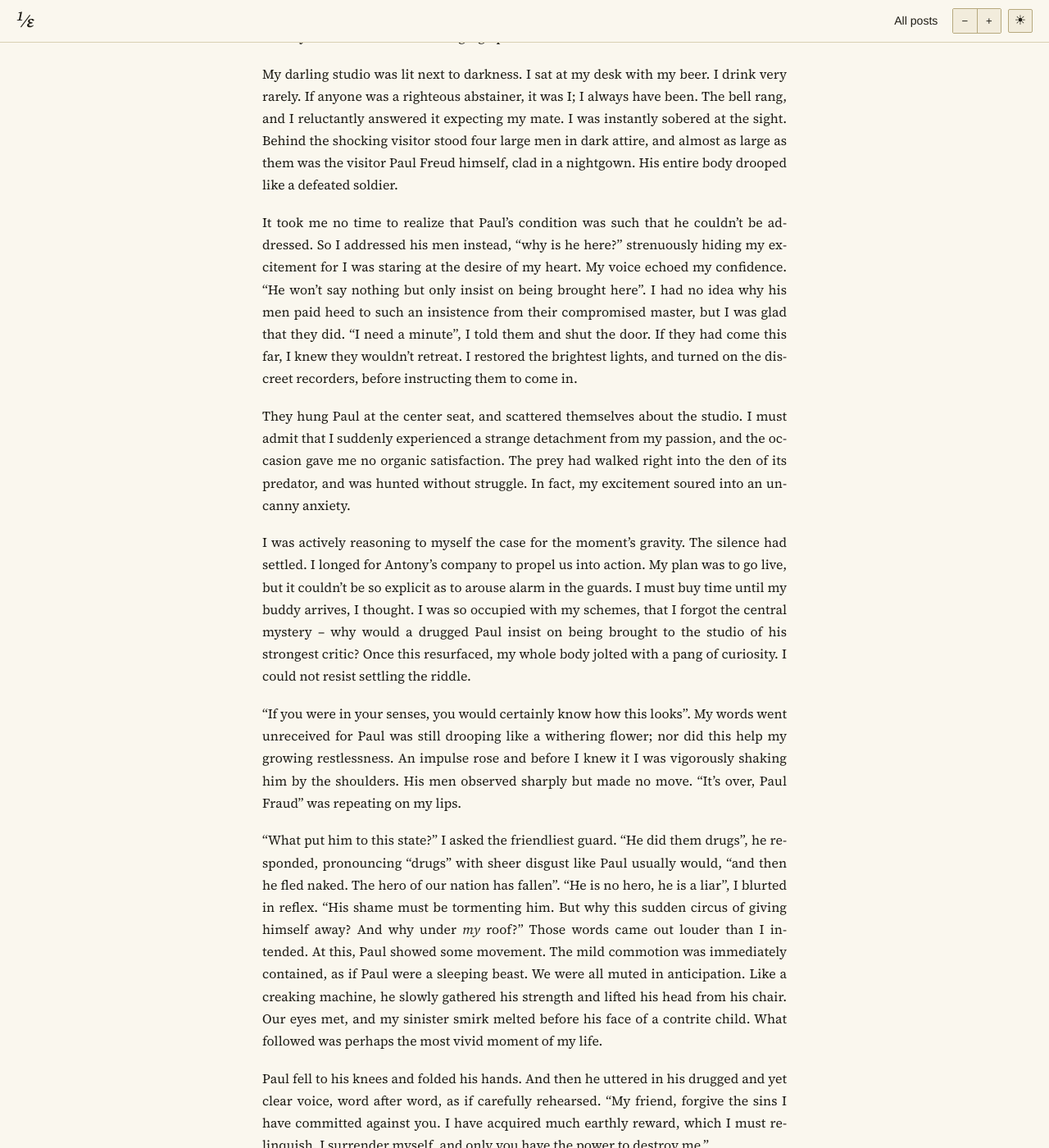
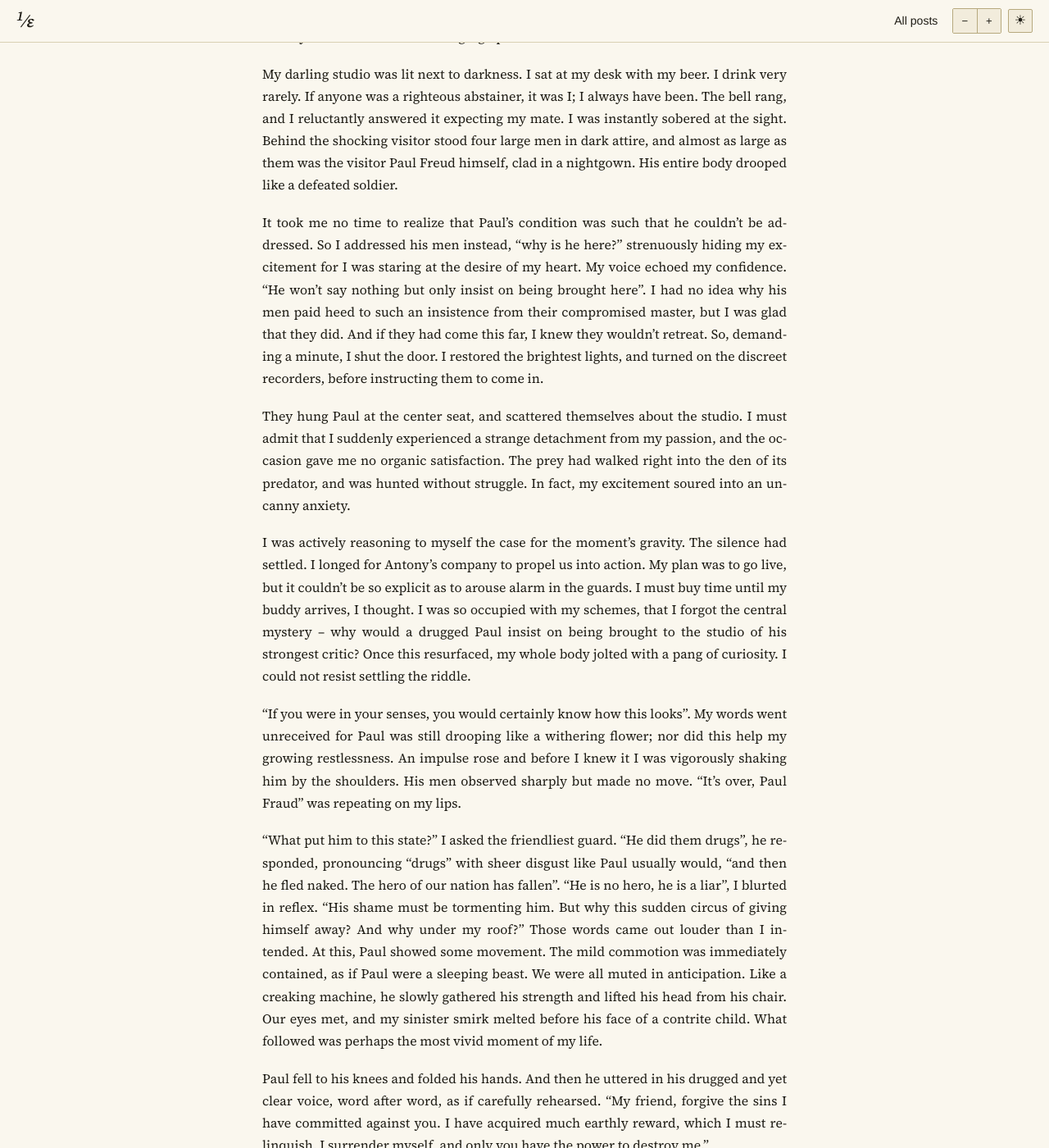
Before and after one commit to pritamchandra/pritamchandra.github.io, a Jekyll site: the page built from _posts/2026-10-19-paul-freud.md, in a window 1280 px wide and 1400 px high, scrolled down 1785 px. Shown: the whole window at 82% size. Built offline with Jekyll 4.4.1, drawn with Linux system fonts in a browser that asks for light colours; some of the changed text lies outside the part shown.

Commit message:
Edit Paul Freud story text
Co-Authored-By: Claude Sonnet 5.5 <noreply@anthropic.com>

```diff
--- a/_posts/2026-10-19-paul-freud.md
+++ b/_posts/2026-10-19-paul-freud.md
@@ -8,13 +8,13 @@ tags: [Fiction, Theological-fiction, Faith, Prose]
 align: justify
 preview: "A music director recounts the bizarre fall-from-glory of his nemesis."
 ---
-I don’t completely understand my strange predicament, and I am utterly confused by the encounter that caused it. However, I find in me a strange impulse to recount the facts of that pivotal night, even though it might contradict a decade of my public chatter.
+I don't completely understand my strange predicament, and I am utterly confused by the encounter that caused it. However, I find in me a strange impulse to recount the facts of that pivotal night, even though it might contradict a decade of my public chatter.
 
-It all began when I received a call from my dear friend Antony. “We cannot confirm,” he said with an audible grin “but there are at least two sightings: Fraud is wandering with nothing on but his underwear; and–”, he paused, “real doped, apparently”. Freud was his name. Yes, the famous actor, philanthropist, activist, Paul Freud. Once my dear friend, but for despicable reasons I don’t want to get into right now, Freud had earned my unwavering hatred, and also his fitting nickname. Our hatred was mutual and public. Nonetheless, I had expressed it more frequently and far more extensively, especially in recent years. This is because on the one hand I ran a (popular) podcast from my studio, which had lately overtaken my primary occupation; while on the other, Fraud’s favorite con in the past few years had been his performative economy of speech in light of his performative acceptance of God.
+It all began when I received a call from my dear friend Antony. “We cannot confirm,” he said with an audible grin “but there are at least two sightings: Fraud is wandering with nothing on but his underwear; and–”, he paused, “real doped, apparently”. Freud was his name. Yes, the famous actor, philanthropist, activist, Paul Freud. Once my dear friend, but for despicable reasons I don't want to get into right now, Freud had earned my unwavering hatred, and also his fitting nickname. Our hatred was mutual and public. Nonetheless, I had expressed it more frequently and far more extensively, especially in recent years. This is because on the one hand I ran a (popular) podcast from my studio, which had lately overtaken my primary occupation; while on the other, Fraud's favorite con in the past few years had been his performative economy of speech in light of his performative acceptance of God.
 
-But long before his dramatic conversion, Fraud’s claim to fame was his well-known obsession with drug abuse (and I leave this statement intentionally ambiguous). Ten years back he was an irrelevant celebrity well past his prime. At that time, the infamous Rockwell School raid and killings were trending for weeks. Fraud, amply supplied by his cunning and greed, jumped on that train and began his insincere anti-drug campaign. The public ate it. Among laymen he was soon raised up to some kind of rabbinate, although I suspected (and believed) that he was abusing a range of junk himself. I had every piece of information from his past to obliterate his con-castle, being short of only some concrete evidence. Paul covered his tracks. A meticulous man he had been; at least until that night.
+But long before his dramatic conversion, Fraud's claim to fame was his well-known obsession with drug abuse (and I leave this statement intentionally ambiguous). Ten years back he was an irrelevant celebrity well past his prime. At that time, the infamous Rockwell School raid and killings were trending for weeks. Fraud, amply supplied by his cunning and greed, jumped on that train and began his insincere anti-drug campaign. The public ate it. Among laymen he was soon raised up to some kind of rabbinate, although I suspected (and believed) that he was abusing a range of junk himself. I had every piece of information from his past to obliterate his con-castle, being short of only some concrete evidence. Paul covered his tracks. A meticulous man he had been; at least until that night.
 
-My podcast was somewhat popular. I called him out every now and then, basically calling a Fraud a fraud. But it was popular only among a certain demographic – people (I am not boasting) with an appetite for critical thought. I was generously provided for, as such people not only happen to be affluent, but are also keen to support quality thinkers. But the support wasn’t as loud and boisterous as Fraud’s mass following. The average cowboy was a Fraud fan, and as if his superficial drug-doomer persona wasn’t enough to appease the conservatives, now he was also a Christian. The extent of Fraud’s desperation for relevance and stardom was the extent of my dislike of him. So, needless to say, after Antony’s call I was wide awake with a sense of purpose that I had only felt in my youth.
+My podcast was somewhat popular. I called him out every now and then, basically calling a Fraud a fraud. But it was popular only among a certain demographic – people (I am not boasting) with an appetite for critical thought. I was generously provided for, as such people not only happen to be affluent, but are also keen to support quality thinkers. But the support wasn't as loud and boisterous as Fraud's mass following. The average cowboy was a Fraud fan, and as if his superficial drug-doomer persona wasn't enough to appease the conservatives, now he was also a Christian. The extent of Fraud's desperation for relevance and stardom was the extent of my dislike of him. So, needless to say, after Antony's call I was wide awake with a sense of purpose that I had only felt in my youth.
 
 It was an open secret that Fraud was also dying. I dreaded this impending event, not out of pity for him, for death is aptly due to such a charlatan, but because our rivalry was almost surely going to be settled in his favor. We all know what death makes of a popular man – a saint.
 
@@ -22,21 +22,21 @@ Though I am no gangster, I had my version of what you could call “muscle”. W
 
 My darling studio was lit next to darkness. I sat at my desk with my beer. I drink very rarely. If anyone was a righteous abstainer, it was I; I always have been. The bell rang, and I reluctantly answered it expecting my mate. I was instantly sobered at the sight. Behind the shocking visitor stood four large men in dark attire, and almost as large as them was the visitor Paul Freud himself, clad in a nightgown. His entire body drooped like a defeated soldier.
 
-It took me no time to realize that Paul’s condition was such that he couldn’t be addressed. So I addressed his men instead, “why is he here?” strenuously hiding my excitement for I was staring at the desire of my heart. My voice echoed my confidence. “He won’t say nothing but only insist on being brought here”. I had no idea why his men paid heed to such an insistence from their compromised master, but I was glad that they did. “I need a minute”, I told them and shut the door. If they had come this far, I knew they wouldn’t retreat. I restored the brightest lights, and turned on the discreet recorders, before instructing them to come in.
+It took me no time to realize that Paul's condition was such that he couldn't be addressed. So I addressed his men instead, “why is he here?” strenuously hiding my excitement for I was staring at the desire of my heart. My voice echoed my confidence. “He won't say nothing but only insist on being brought here”. I had no idea why his men paid heed to such an insistence from their compromised master, but I was glad that they did. And if they had come this far, I knew they wouldn't retreat. So, demanding a minute, I shut the door. I restored the brightest lights, and turned on the discreet recorders, before instructing them to come in.
 
 They hung Paul at the center seat, and scattered themselves about the studio. I must admit that I suddenly experienced a strange detachment from my passion, and the occasion gave me no organic satisfaction. The prey had walked right into the den of its predator, and was hunted without struggle. In fact, my excitement soured into an uncanny anxiety.
 
-I was actively reasoning to myself the case for the moment’s gravity. The silence had settled. I longed for Antony’s company to propel us into action. My plan was to go live, but it couldn’t be so explicit as to arouse alarm in the guards. I must buy time until my buddy arrives, I thought. I was so occupied with my schemes, that I forgot the central mystery – why would a drugged Paul insist on being brought to the studio of his strongest critic? Once this resurfaced, my whole body jolted with a pang of curiosity. I could not resist settling the riddle.
+I was actively reasoning to myself the case for the moment's gravity. The silence had settled. I longed for Antony's company to propel us into action. My plan was to go live, but it couldn't be so explicit as to arouse alarm in the guards. I must buy time until my buddy arrives, I thought. I was so occupied with my schemes, that I forgot the central mystery – why would a drugged Paul insist on being brought to the studio of his strongest critic? Once this resurfaced, my whole body jolted with a pang of curiosity. I could not resist settling the riddle.
 
-“If you were in your senses, you would certainly know how this looks”. My words went unreceived for Paul was still drooping like a withering flower; nor did this help my growing restlessness. An impulse rose and before I knew it I was vigorously shaking him by the shoulders. His men observed sharply but made no move. “It’s over, Paul Fraud” was repeating on my lips.
+“If you were in your senses, you would certainly know how this looks”. My words went unreceived for Paul was still drooping like a withering flower; nor did this help my growing restlessness. An impulse rose and before I knew it I was vigorously shaking him by the shoulders. His men observed sharply but made no move. “It's over, Paul Fraud” was repeating on my lips.
 
-“What put him to this state?” I asked the friendliest guard. “He did them drugs”, he responded, pronouncing “drugs” with sheer disgust like Paul usually would, “and then he fled naked. The hero of our nation has fallen”. “He is no hero, he is a liar”, I blurted in reflex. “His shame must be tormenting him. But why this sudden circus of giving himself away? And why under *my* roof?” Those words came out louder than I intended. At this, Paul showed some movement. The mild commotion was immediately contained, as if Paul were a sleeping beast. We were all muted in anticipation. Like a creaking machine, he slowly gathered his strength and lifted his head from his chair. Our eyes met, and my sinister smirk melted before his face of a contrite child. What followed was perhaps the most vivid moment of my life.
+“What put him to this state?” I asked the friendliest guard. “He did them drugs”, he responded, pronouncing “drugs” with sheer disgust like Paul usually would, “and then he fled naked. The hero of our nation has fallen”. “He is no hero, he is a liar”, I blurted in reflex. “His shame must be tormenting him. But why this sudden circus of giving himself away? And why under my roof?” Those words came out louder than I intended. At this, Paul showed some movement. The mild commotion was immediately contained, as if Paul were a sleeping beast. We were all muted in anticipation. Like a creaking machine, he slowly gathered his strength and lifted his head from his chair. Our eyes met, and my sinister smirk melted before his face of a contrite child. What followed was perhaps the most vivid moment of my life.
 
 Paul fell to his knees and folded his hands. And then he uttered in his drugged and yet clear voice, word after word, as if carefully rehearsed. “My friend, forgive the sins I have committed against you. I have acquired much earthly reward, which I must relinquish. I surrender myself, and only you have the power to destroy me.”
 
 When Antony arrived we ran the story, and this is where it gets blurry, it felt like I did it in a trance, as if I were drugged myself. Months later Paul died a fallen giant. However, those words of his, which thanks to me were now public, had won the approval of some religious radicals. On platforms with a modest following, I would occasionally hear Paul being remembered as a “holy fool”.
 
-In the days following the take-down, I experienced terrible fatigue and a lack of purpose. More importantly, the anxiety that plagued me that night had still not left me, although it was somewhat tempered. His funeral, a thing of ridicule, was still a public event. Since I was bored, I attended it. A young and nervous priest went up to read his eulogy. He quoted from the Gospel of Matthew verses that I hadn’t known. Apparently they were words of Christ Himself, and it was only then, months after that bizarre night, was I invited into Paul’s mind.
+In the days following the take-down, I experienced terrible fatigue and a lack of purpose. More importantly, the anxiety that plagued me that night had still not left me, although it was somewhat tempered. His funeral, a thing of ridicule, was nevertheless a public event. Since I was bored, I attended it. A young and nervous priest went up to read his eulogy. In so many words he declared that in his last days Paul had found the saintly impulse to shed his weight in order to fit through the “eye of a needle”. He continued by quoting from the Gospel of Matthew verses that I hadn't known. Apparently they were words of Christ Himself, and it was only then, months after that bizarre night, was I invited into Paul's mind.
 
 “When you fast, do not look somber as the hypocrites do, for they disfigure their faces to show others they are fasting. Truly I tell you, they have received their reward in full. But when you fast, put oil on your head and wash your face, so that it will not be obvious to others that you are fasting, but only to your Father, who is unseen; and your Father, who sees what is done in secret, will reward you.
 
```
